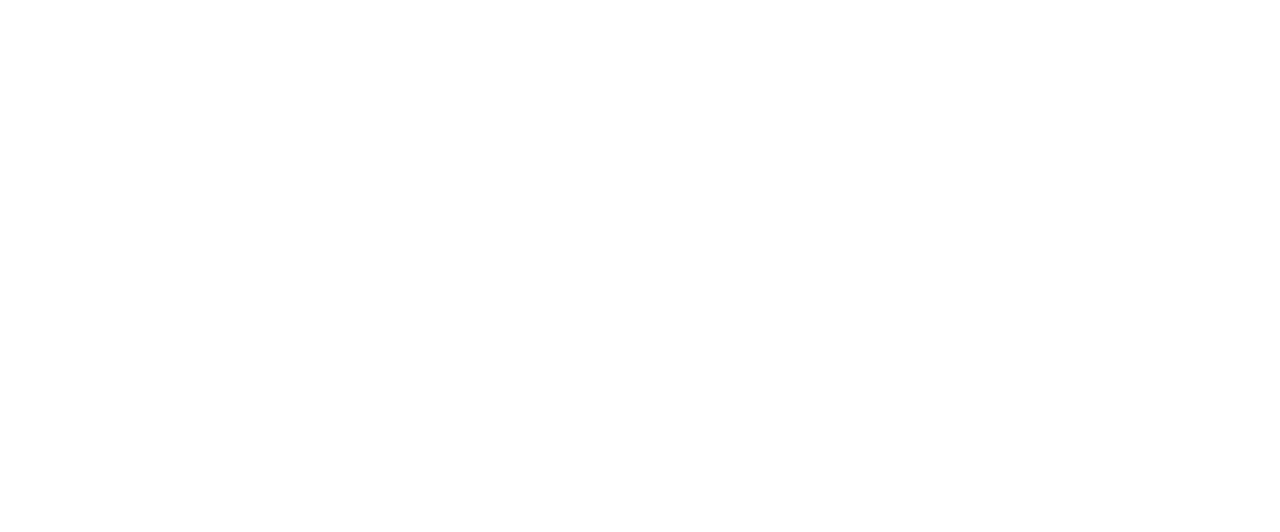
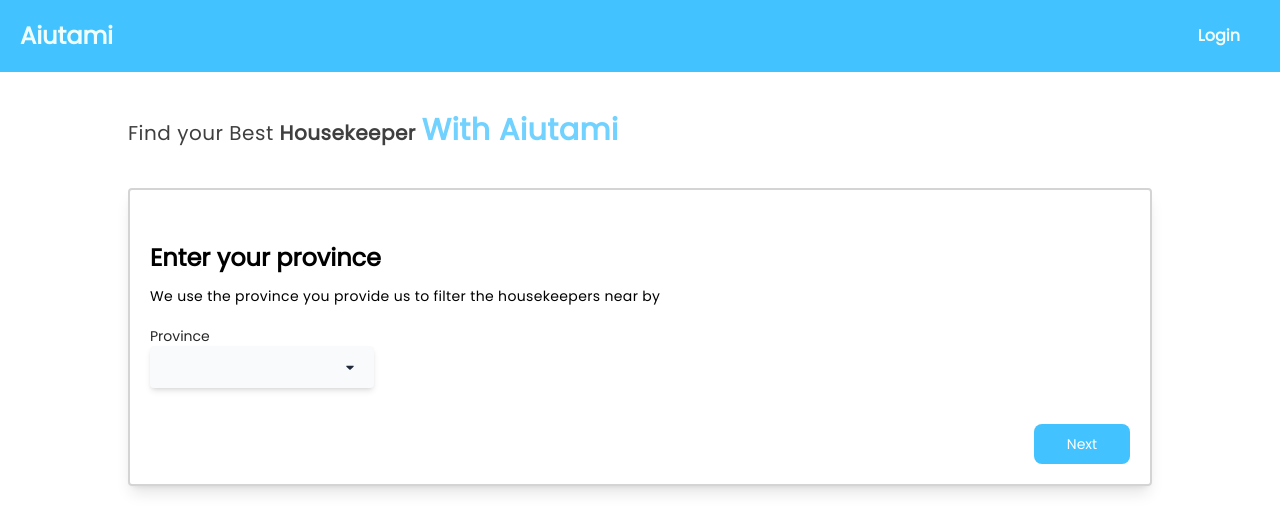
Before and after one commit to chakib2002/aiutami-frontend-reactjs, a React (Create React App) app: page /search/housekeeper in a window 1280 px wide. Before the commit this address had no page. Shown: the top 532 px of the page. Built offline with nearby package versions, Linux system fonts and the light colour scheme; what tw-elements would draw is missing.

Commit message:
Search part one

```diff
--- a/src/App.tsx
+++ b/src/App.tsx
@@ -1,23 +1,25 @@
 import React from "react";
-import {
-  Routes,
-  Route,
-} from "react-router-dom";
+import { Routes, Route } from "react-router-dom";
+import { SearchHousekeeper } from "./components/SearchHousekeeper";
+import { SearchSeniorcaregiver } from "./components/SearchSeniorcaregiver";
+import { SearchTutor } from "./components/SearchTutor";
 import { LandingPage } from "./pages/LandingPage";
 import { LoginPage } from "./pages/LoginPage";
 import SignupPage from "./pages/SignupPage";
 
 function App() {
   return (
-
-
-      <Routes>
-        <Route path="/" element={<LandingPage/>}/>
-        <Route path="/signin" element={<LoginPage/>} />
-        <Route path="/signup" element={<SignupPage/>}/>
-
-      </Routes>
-
+    <Routes>
+      <Route path="/" element={<LandingPage />} />
+      <Route path="/signin" element={<LoginPage />} />
+      <Route path="/signup" element={<SignupPage />} />
+      <Route path="/search/housekeeper" element={<SearchHousekeeper />} />
+      <Route path="/search/tutor" element={<SearchTutor />} />
+      <Route
+        path="/search/seniorcaregiver"
+        element={<SearchSeniorcaregiver />}
+      />
+    </Routes>
   );
 }
 
--- /dev/null
+++ b/src/components/HalfNavbar.tsx
@@ -0,0 +1,26 @@
+import React from "react";
+import { Link } from "react-router-dom";
+
+export const HalfNavbar = () => {
+  return (
+    <div className="flex justify-between bg-primary ">
+      <div className="bg-primary">
+        <Link to="/">
+          <div className=" cursor-pointer font-bold text-2xl text-secondary ml-5 my-5 active:text-bluedark transition transition-duration-400 ease-out ">
+            Aiutami
+          </div>
+        </Link>
+      </div>
+      <div className="bg-primary">
+        <Link to="/signin">
+          <div
+            className=" cursor-pointer text-secondary mt-6 text-right mr-10
+          hover:text-white font-semibold active:text-bluedark transition transition-duration-400 ease-out "
+          >
+            Login
+          </div>
+        </Link>
+      </div>
+    </div>
+  );
+};
--- a/src/components/Navbar.tsx
+++ b/src/components/Navbar.tsx
@@ -1,55 +1,94 @@
-import React from 'react';
-import {Link} from 'react-router-dom'
-export const NavBar = ({firstname, lastname, link, auth}: {firstname:string, lastname: string , link:string, auth:boolean}) => {
+import React from "react";
+import { Link } from "react-router-dom";
+export const NavBar = ({
+  firstname,
+  lastname,
+  link,
+  auth,
+}: {
+  firstname: string;
+  lastname: string;
+  link: string;
+  auth: boolean;
+}) => {
   return (
-    <div className='grid grid-cols-6 '>
-      <div className='bg-primary col-span-3'>
-        <Link to= '/'>
-          <div className=' cursor-pointer font-bold text-2xl text-secondary ml-5 my-5 active:text-bluedark transition transition-duration-400 ease-out '>Aiutami</div>
+    <div className="grid grid-cols-6">
+      <div className="bg-primary col-span-3">
+        <Link to="/">
+          <div className=" cursor-pointer font-bold text-2xl text-secondary ml-5 my-5 active:text-bluedark transition transition-duration-400 ease-out ">
+            Aiutami
+          </div>
         </Link>
       </div>
-      {!auth &&<div className='order-3 col-span-6 shadow-lg  flex justify-evenly md:justify-start md:space-x-10
-       text-primary'>
-        <div className='cursor-pointer my-6 md:font-medium md:text-lg md:border-l-2 pl-5 md:ml-5
-          hover:text-bluedark active:scale-95 transition transition-duration-400 ease-out'>
+      {!auth && (
+        <div
+          className="order-3 col-span-6 shadow-lg  flex justify-evenly md:justify-start md:space-x-10
+       text-primary"
+        >
+          <Link to="/search/tutor">
+            <div
+              className="cursor-pointer my-6 md:font-medium md:text-lg md:border-l-2 pl-5 md:ml-5
+            hover:text-bluedark active:scale-95 transition transition-duration-400 ease-out"
+            >
               Tutor
             </div>
-        <div className='cursor-pointer my-6 md:font-medium md:text-lg md:border-l-2 pl-5 md:ml-5
-          hover:text-bluedark active:scale-95 transition transition-duration-400 ease-out'>
+          </Link>
+          <Link to="/search/housekeeper">
+            <div
+              className="cursor-pointer my-6 md:font-medium md:text-lg md:border-l-2 pl-5 md:ml-5
+            hover:text-bluedark active:scale-95 transition transition-duration-400 ease-out"
+            >
               Housekeeper
             </div>
-        <div className='cursor-pointer my-6 md:font-medium md:text-lg md:border-l-2 pl-5 md:ml-5
-          hover:text-bluedark active:scale-95 transition transition-duration-400 ease-out'>
+          </Link>
+          <Link to="/search/seniorcaregiver">
+            <div
+              className="cursor-pointer my-6 md:font-medium md:text-lg md:border-l-2 pl-5 md:ml-5
+          hover:text-bluedark active:scale-95 transition transition-duration-400 ease-out"
+            >
               Seniorcaregiver
             </div>
-      </div>}
-    {firstname.length ===0 && lastname.length ===0 ?
-    <div className='bg-primary col-span-3'>
-      <Link to='/signin'>
-        <div className=' cursor-pointer text-secondary mt-6 text-right mr-10
-          hover:text-white font-semibold active:text-bluedark transition transition-duration-400 ease-out '>
+          </Link>
+        </div>
+      )}
+      {firstname.length === 0 && lastname.length === 0 ? (
+        <div className="bg-primary col-span-3">
+          <Link to="/signin">
+            <div
+              className=" cursor-pointer text-secondary mt-6 text-right mr-10
+          hover:text-white font-semibold active:text-bluedark transition transition-duration-400 ease-out "
+            >
               Login
             </div>
           </Link>
-
         </div>
-      :
-      <div className='bg-primary py-4 col-span-3 space-x-5 text-right pr-5'>
-      <div className='inline'>
-      <svg xmlns="http://www.w3.org/2000/svg"
+      ) : (
+        <div className="bg-primary py-4 col-span-3 space-x-5 text-right pr-5">
+          <div className="inline">
+            <svg
+              xmlns="http://www.w3.org/2000/svg"
               className="h-11 w-10 text-secondary inline md:mx-2 cursor-pointer
                   hover:scale-90 transition transition-duration-400 ease-out"
-        viewBox="0 0 20 20" fill="currentColor">
+              viewBox="0 0 20 20"
+              fill="currentColor"
+            >
               <path d="M10 2a6 6 0 00-6 6v3.586l-.707.707A1 1 0 004 14h12a1 1 0 00.707-1.707L16 11.586V8a6 6 0 00-6-6zM10 18a3 3 0 01-3-3h6a3 3 0 01-3 3z" />
             </svg>
           </div>
-        <div className='text-secondary text-base hidden lg:inline cursor-default'>{firstname} {lastname}</div>
-        <img src={link ? link : 'https://imgs.search.brave.com/vLBQF6u3LXw69YDbtMDqv8K0uUxyGpga5L_8nN-ip7Y/rs:fit:1200:1200:1/g:ce/aHR0cHM6Ly90aGVw/b3dlcm9mdGhlZHJl/YW0ub3JnL3dwLWNv/bnRlbnQvdXBsb2Fk/cy8yMDE1LzA5L2dl/bmVyaWMtcHJvZmls/ZS1waWN0dXJlLTEy/MDB4MTIwMC5qcGc'}
-         alt=''
-         className='h-12 w-12 rounded-full inline mr-1 cursor-pointer'/>
+          <div className="text-secondary text-base hidden lg:inline cursor-default">
+            {firstname} {lastname}
           </div>
+          <img
+            src={
+              link
+                ? link
+                : "https://imgs.search.brave.com/vLBQF6u3LXw69YDbtMDqv8K0uUxyGpga5L_8nN-ip7Y/rs:fit:1200:1200:1/g:ce/aHR0cHM6Ly90aGVw/b3dlcm9mdGhlZHJl/YW0ub3JnL3dwLWNv/bnRlbnQvdXBsb2Fk/cy8yMDE1LzA5L2dl/bmVyaWMtcHJvZmls/ZS1waWN0dXJlLTEy/MDB4MTIwMC5qcGc"
             }
-
+            alt=""
+            className="h-12 w-12 rounded-full inline mr-1 cursor-pointer"
+          />
         </div>
-  )
-}
+      )}
+    </div>
+  );
+};
--- /dev/null
+++ b/src/components/Next.tsx
@@ -0,0 +1,9 @@
+import React from "react";
+
+export const Next = () => {
+  return (
+    <button className=" mb-10 lg:mb-0 bg-primary text-white text-sm font-medium h-10 w-24 rounded-lg hover:border hover:border-primary hover:text-primary hover:bg-white active:scale-95 transition transition-duration-400 ease-out">
+      Next
+    </button>
+  );
+};
--- /dev/null
+++ b/src/components/SearchCard.tsx
@@ -0,0 +1,28 @@
+import React from "react";
+import { SearchProvince } from "./SearchProvince";
+
+export const SearchCard = ({
+  title,
+  text,
+  TheAction,
+  Next,
+}: {
+  title: string;
+  text: string;
+  TheAction: Function;
+  Next: Function;
+}) => {
+  return (
+    <div className="border-2 rounded border-lightgray shadow-lg w-4/5 m-auto mt-10">
+      <h1 className="text-2xl font-bold mx-2 p-3 text-center mt-10 lg:text-left">
+        {title}
+      </h1>
+      <p className="mx-5 text-sm tracking-wide text-center lg:text-left ">
+        {text}
+      </p>
+      <div className="my-5 mx-5">
+        <SearchProvince />
+      </div>
+    </div>
+  );
+};
--- /dev/null
+++ b/src/components/SearchHousekeeper.tsx
@@ -0,0 +1,25 @@
+import React from "react";
+import { HalfNavbar } from "./HalfNavbar";
+import { SearchCard } from "./SearchCard";
+
+export const SearchHousekeeper = () => {
+  return (
+    <div>
+      <HalfNavbar />
+      <div className="w-4/5 m-auto mt-10 cursor-default">
+        <p className=" tracking-wide text-xl font-medium opacity-75">
+          Find your Best <span className="font-bold">Housekeeper</span>{" "}
+          <span className="text-primary font-semibold text-3xl opacity-100 animate-bounce ">
+            With Aiutami
+          </span>
+        </p>
+      </div>
+      <SearchCard
+        title="Enter your province"
+        text="We use the province you provide us to filter the housekeepers near by"
+        TheAction={() => {}}
+        Next={() => {}}
+      />
+    </div>
+  );
+};
--- /dev/null
+++ b/src/components/SearchJobDesc.tsx
@@ -0,0 +1,5 @@
+import React from "react";
+
+export const SearchJobDesc = () => {
+  return <div>SearchJobDesc</div>;
+};
--- /dev/null
+++ b/src/components/SearchProvince.tsx
@@ -0,0 +1,31 @@
+import React from "react";
+import { province } from "../state/types/enums";
+import { DropDown } from "./DropDown";
+import { Next } from "./Next";
+
+export const SearchProvince = () => {
+  return (
+    <div>
+      <div>
+        <DropDown
+          name="Province"
+          options={[
+            province.alger,
+            province.bejaia,
+            province.blida,
+            province.boumerdes,
+            province.oran,
+            province.setif,
+            province.tipaza,
+            province.tiziouzou,
+          ]}
+          width=" w-56"
+          theAction={() => {}}
+        />
+      </div>
+      <div className="m-auto text-center lg:text-right my-5">
+        <Next />
+      </div>
+    </div>
+  );
+};
--- /dev/null
+++ b/src/components/SearchSeniorcaregiver.tsx
@@ -0,0 +1,25 @@
+import React from "react";
+import { HalfNavbar } from "./HalfNavbar";
+import { SearchCard } from "./SearchCard";
+
+export const SearchSeniorcaregiver = () => {
+  return (
+    <div>
+      <HalfNavbar />
+      <div className="w-4/5 m-auto mt-10 cursor-default">
+        <p className=" tracking-wide text-xl font-medium opacity-75">
+          Find your Best <span className="font-bold">Senior caregiver</span>{" "}
+          <span className="text-primary font-semibold text-3xl opacity-100 animate-bounce ">
+            With Aiutami
+          </span>
+        </p>
+      </div>
+      <SearchCard
+        title="Enter your province"
+        text="  We use the province you provide us to filter the senior-caregivers near by"
+        TheAction={() => {}}
+        Next={() => {}}
+      />
+    </div>
+  );
+};
--- /dev/null
+++ b/src/components/SearchTutor.tsx
@@ -0,0 +1,25 @@
+import React from "react";
+import { HalfNavbar } from "./HalfNavbar";
+import { SearchCard } from "./SearchCard";
+
+export const SearchTutor = () => {
+  return (
+    <div>
+      <HalfNavbar />
+      <div className="w-4/5 m-auto mt-10 cursor-default">
+        <p className=" tracking-wide text-xl font-medium opacity-75">
+          Find your Best <span className="font-bold">Tutor</span>{" "}
+          <span className="text-primary font-semibold text-3xl opacity-100 animate-bounce ">
+            With Aiutami
+          </span>
+        </p>
+      </div>
+      <SearchCard
+        title="Enter your province"
+        text=" We use the province you provide us to filter the tutors near by"
+        TheAction={() => {}}
+        Next={() => {}}
+      />
+    </div>
+  );
+};
```
Also changed, not shown: src/pages/LandingPage.tsx (+15 -16 lines). Lines whose indentation alone changed are shown as unchanged.
